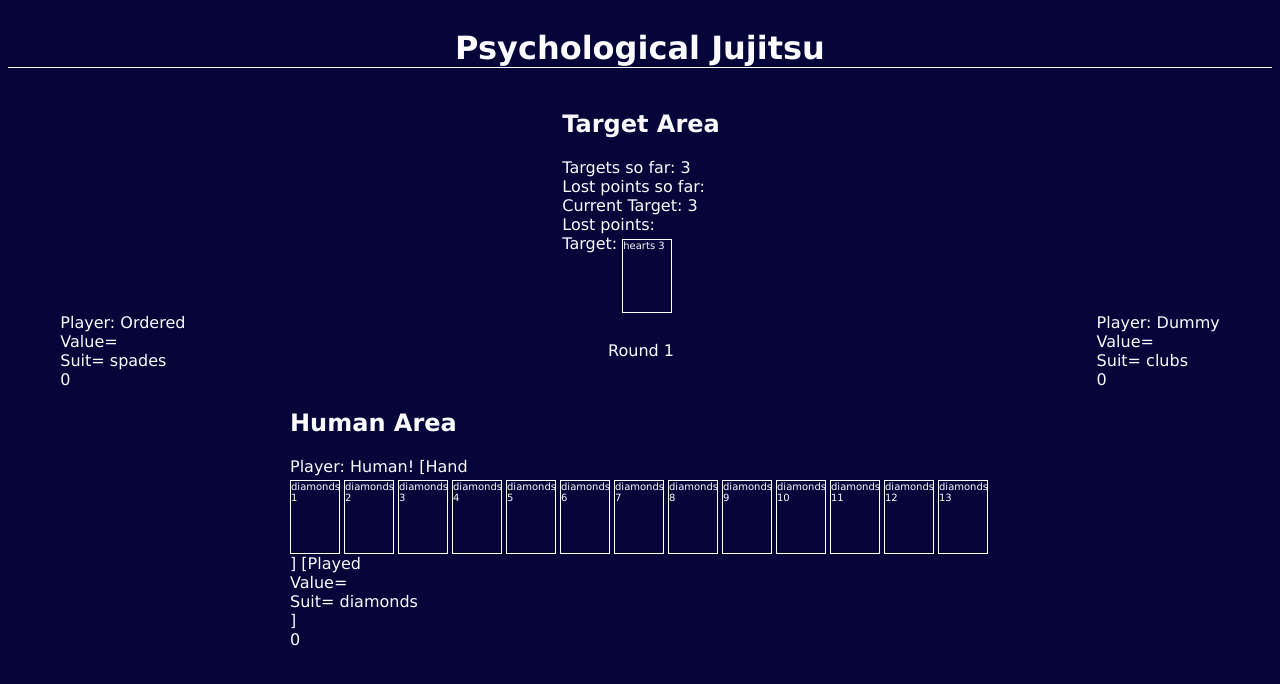
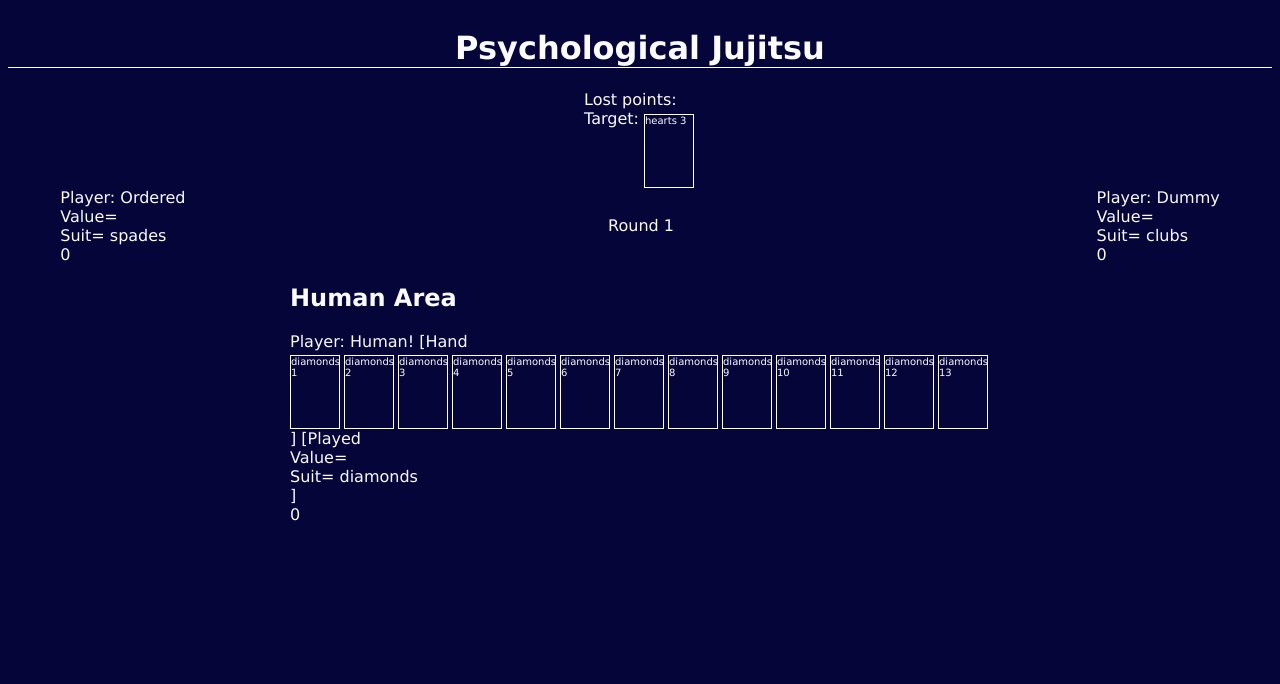
Before and after one commit to cee1904/psychological-jujitsu, a React (Vite) app: page / in a window 1280 px wide. Shown: the top 684 px of the page. Built offline with nearby package versions, Linux system fonts and the light colour scheme.

Commit message:
Remove redundant stuff

```diff
--- a/src/App.jsx
+++ b/src/App.jsx
@@ -141,11 +141,6 @@ const App = () => {
     <main>
       <h1 className="header">Psychological Jujitsu</h1>
       <div className="target">
-        <h2>Target Area</h2>
-        Targets so far: {targets.slice(0, targetIndex + 1).join(", ")}
-        <br />
-        Lost points so far: {trash.join(",")}
-        <div>Current Target: {targets[targetIndex]}</div>
         <TargetArea
           target={targets[targetIndex]}
           trash={trash}
```
